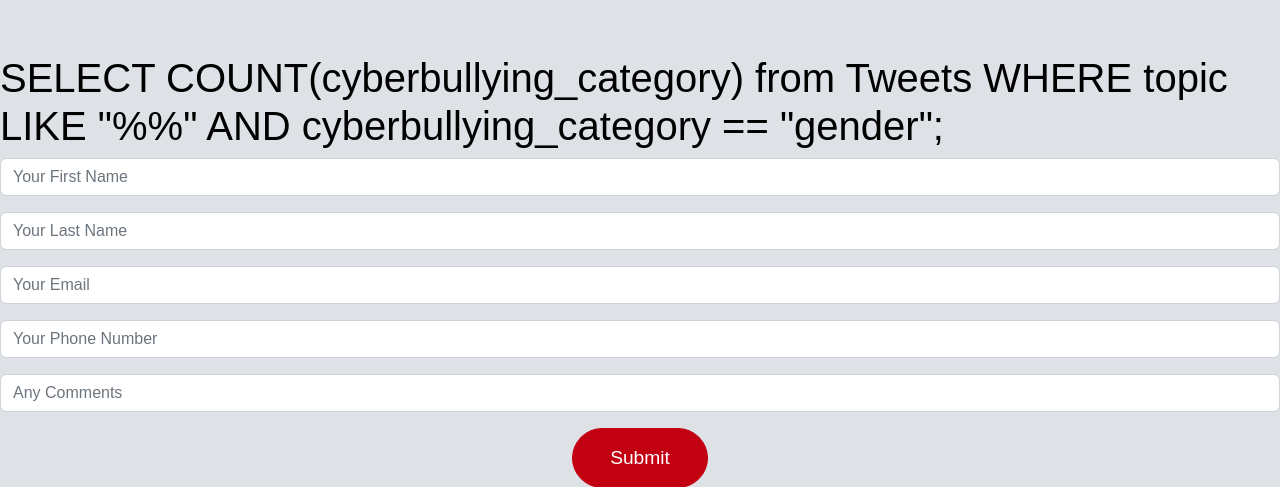
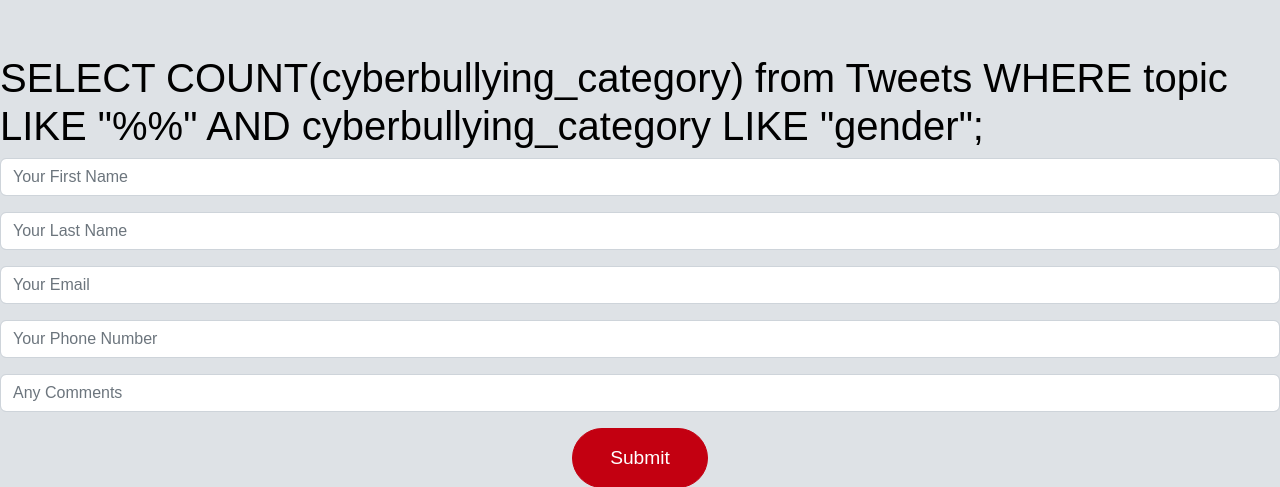
Before and after one commit to jenellemillison/cyberbullying-website, a PHP site: page / in a window 1280 px wide. Shown: the part 2472-2959 px from the top of the page. Run offline with PHP 8.4, Linux system fonts and the light colour scheme; data that the repository does not hold is empty; some libraries are stand-ins or nearby versions.

Commit message:
like instead of equals on gender sql query

```diff
--- a/LSDM/index.php
+++ b/LSDM/index.php
@@ -221,7 +221,7 @@ echo '<html lang="en">
   </div>
   <!-- ======= Calculate Counts ======= -->
   ';
-  $numGenderBullyQuery = "SELECT COUNT(cyberbullying_category) from Tweets WHERE topic LIKE \"%". $topic ."%\" AND cyberbullying_category == \"gender\";";
+  $numGenderBullyQuery = "SELECT COUNT(cyberbullying_category) from Tweets WHERE topic LIKE \"%". $topic ."%\" AND cyberbullying_category LIKE \"gender\";";
   $numGenderyBully = $dblink->query( $numGenderBullyQuery )or die( "<p>Something went wrong with: $numGenderBullyQuery<br>". $dblink->error ); //execute the above query or call the error class with dblink
   echo '<h1>' . $numGenderBullyQuery .'</h1>';
 
```
